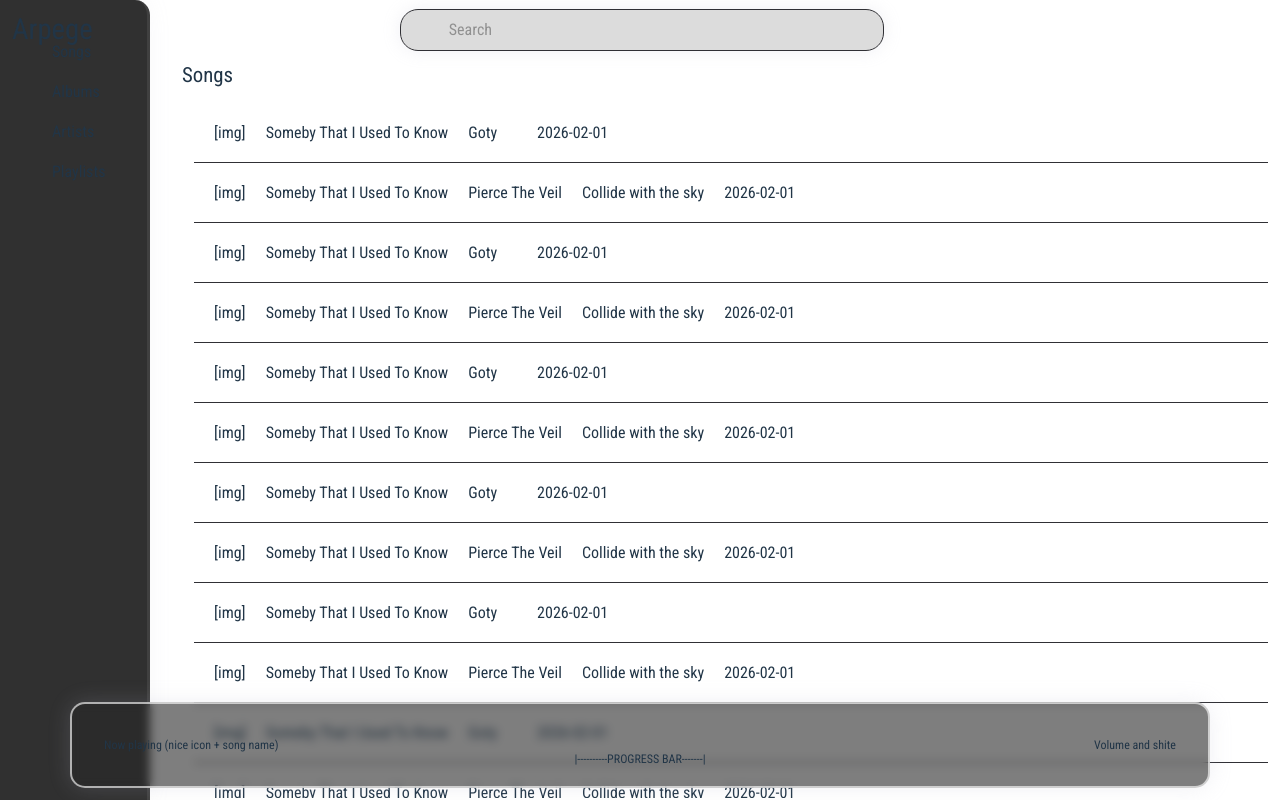
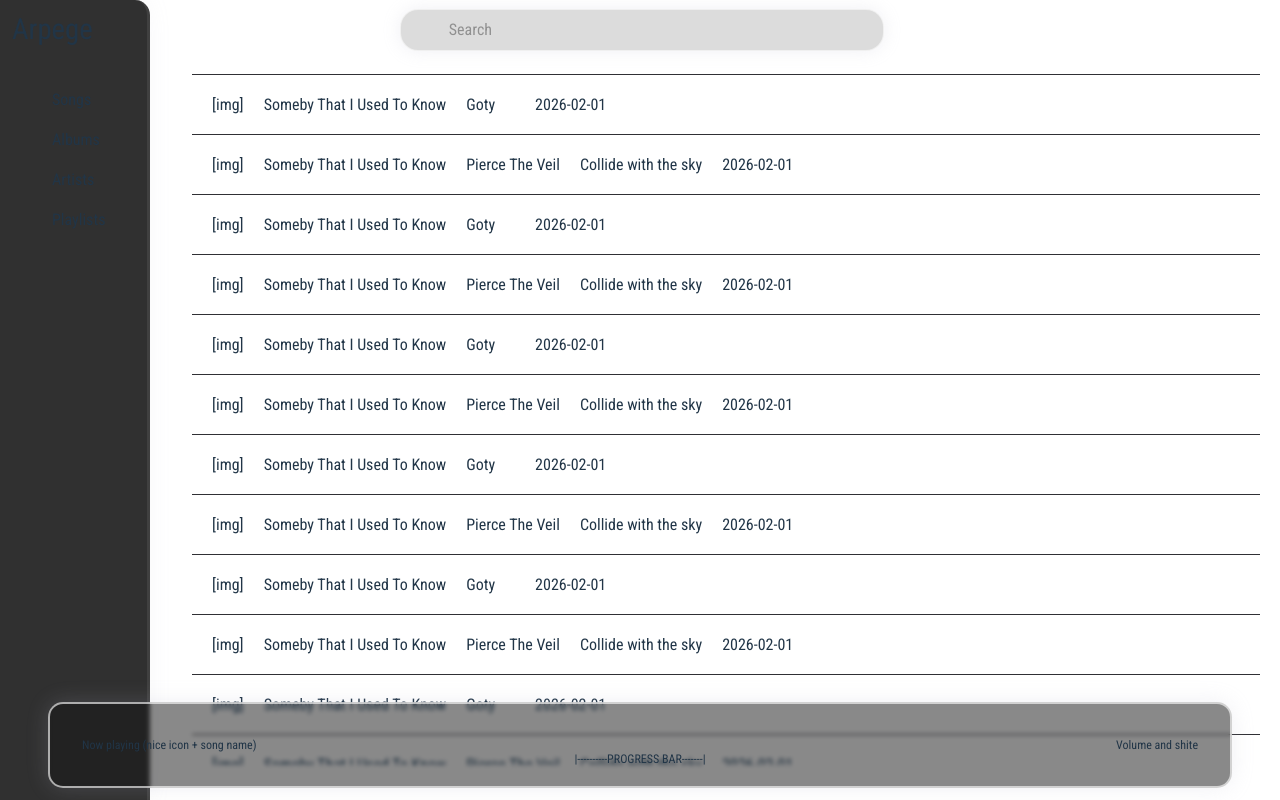
Before and after one commit to brissonwilliam/arpege, a Svelte app in the folder web/: page / in a window 1280 px wide. Built offline with nearby package versions, Linux system fonts and the light colour scheme; some icons are missing.

Commit message:
update css

```diff
--- a/web/src/App.svelte
+++ b/web/src/App.svelte
@@ -8,7 +8,5 @@
 
 <Header />
 <Sidebar />
-<div class="center">
-    <Content />
-</div>
+<Content />
 <Footer />
--- a/web/src/Content.svelte
+++ b/web/src/Content.svelte
@@ -1,9 +1,9 @@
 <script>
 </script>
 
-<div class="content">
-    <h3 class="mb-3 mt-0">Songs</h3>
-    <div class="w-full px-3 table">
+<div class="content content-dim">
+    <div class="w-full px-3 table content-dim">
+        <div class="item-row" style="min-height: var(--content-overflow-top)"></div>
         {#each Array(50) as _, i}
             <div class="item-row">
                 <p><span class="iconamoon--player-play-fill"></span></p>
@@ -22,87 +22,14 @@
                 <p>2026-02-01</p>
             </div>
         {/each}
-<div class="item-row" style="min-height: calc(var(--song-item-height) * 2)"></div>
-
-        <!--
-        <table class="w-full text-left">
-            <thead class="items-head">
-                <tr>
-                    <th></th>
-                    <th style="min-width: 25px">Title</th>
-                    <th style="min-width: 300px"></th>
-                    <th style="min-width: 30px">Artist</th>
-                    <th style="min-width: 50px">Album</th>
-                    <th>Date added</th>
-                </tr>
-            </thead>
-            <tbody class="items">
-                {#each Array(50) as _, i}
-                    <tr>
-                        <td
-                            ><span class="iconamoon--player-play-fill"
-                            ></span></td
-                        >
-                        <td>[img]</td>
-                        <td>Someby That I Used To Know</td>
-                        <td>Goty</td>
-                        <td></td>
-                        <td>2026-02-01</td>
-                    </tr>
-                    <tr>
-                        <td
-                            ><span class="iconamoon--player-play-fill"
-                            ></span></td
-                        >
-                        <td>[img]</td>
-                        <td>Someby That I Used To Know</td>
-                        <td>Pierce The Veil</td>
-                        <td>Collide with the sky</td>
-                        <td>2026-02-01</td>
-                    </tr>
-                {/each}
-            </tbody>
-        </table>
-        -->
+        <div class="item-row" style="min-height: var(--content-overflow-bottom)"></div>
     </div>
 </div>
 
 <style>
-    /*
-    .items-head tr {
-        height: 2.2rem;
-    }
-    .items tr {
-        border-top: 1px solid var(--border-low);
-        height: var(--song-item-height);
-    }
-    .items tr:hover {
-        background-color: var(--bg-high);
-    }
-    .items tr:hover td:first-child {
-        border-top-left-radius: 10px;
-        border-bottom-left-radius: 10px;
-    }
-    .items tr:hover td:last-child {
-        border-top-right-radius: 14px;
-        border-bottom-right-radius: 14px;
-    }
-    table {
+    .table {
+        display: block;
         overflow-y: scroll;
-        max-height: 50vh;
-    }
-    table th {
-        position: sticky;
-        top: 0;
-        z-index: 1;
-        background-color: var(--bg-high);
-    }
-    */
-    .table {
-        overflow-y: scroll;
-        height: calc(100vh - var(--header-height) - var(--footer-height) + 65px); /* add some overflow for beautiful transparency */
-        display: block;
-        top: 10px;
     }
 
     .item-row {
@@ -114,6 +41,7 @@
         gap: 20px;
         margin: 0;
     }
+
     .item-row:hover {
         background-color: var(--bg-high);
         border-radius: 15px;
--- a/web/src/Footer.svelte
+++ b/web/src/Footer.svelte
@@ -5,7 +5,7 @@
 </script>
 
 <div class="footer">
-    <div class="player h-full flex justify-between items-center">
+    <div class="player">
         <div class="w-2/10 text-xs">
             <p>Now playing (nice icon + song name)</p>
         </div>
--- a/web/src/app.css
+++ b/web/src/app.css
@@ -14,18 +14,22 @@
   font-weight: 400;
 
   --footer-height: 110px;
-  --bg-player: rgba(40,40,40,0.60);
+  --bg-player: rgba(20,20,20, 0.50);
 
   --header-height: 60px;
-  --bg-header: rgba(40,40,40, 0.5);
+  --bg-header: rgba(40,40,40, 0.1);
   --bg-search: rgba(20,20,20,0.15);
+
+  --content-overflow-top: 45px;
+  --content-overflow-bottom: 75px;
 
   --sidebar-width: 150px;
   --bg-sidebar: var(--bg-high);
 
   --song-item-height: 60px;
 
-  --blur-strength: 5px;
+  --blur-strength: 2px;
+  --blur-strength-strong: 8px;
 
   --border: #404040;
   --border-low: #303035;
@@ -66,32 +70,37 @@
     width: 100%;
     height: var(--footer-height);
     position: fixed;
-    padding: 12px 40px;
-
-    /*
-    backdrop-filter: blur(var(--blur-strength)) saturate(180%);
-    background-color: var(--bg-header);
-    */
+    padding: 12px 48px;
 
     bottom: 0;
     left: 0;
-    z-index: 10;
 }
 
-.footer .player {
-    padding: 0.5rem 2rem;
+.player {
+    width: 100%;
+    height: 100%;
+
+    display: flex;
+    justify-content: center;
+    align-items: center;
+
     border-radius: 15px;
     border: 2px solid var(--border-high);
     backdrop-filter: blur(var(--blur-strength)) saturate(180%); /* Frosted glass effect */
     box-shadow: 0 0 22px var(--glow);
-    width: 95%;
     background-color: var(--bg-player);
-    margin: 0px auto 0px auto;
+
+    padding: 0.5rem 2rem;
+    margin: 0;
+
+    z-index: 10;
 }
 
 .header {
     z-index: 10;
     position: fixed;
+    top: 0;
+    left: 0;
     width: 100vw;
     height: var(--header-height);
 
@@ -108,30 +117,29 @@
 
 .search {
     border-radius: 18px;
-    border: 1px solid var(--border-low);
+    border: 1px solid var(--border-high);
     min-width: 200px;
     height: calc(var(--header-height) - 18px);
-    backdrop-filter: blur(var(--blur-strength)) saturate(180%);
+    backdrop-filter: blur(var(--blur-strength-strong)) saturate(180%);
     background-color: var(--bg-search);
     box-shadow: 0 0 18px var(--glow);
 }
 
-.center {
-    display: flex;
+.content-dim {
     width: 100%;
-    padding-top: calc(var(--header-height));
-    padding-bottom: calc(var(--footer-height));
-    height: 100%;
+    max-width: calc(100vw - var(--sidebar-width) - 8px);
+
+    height: calc(100vh - var(--header-height) - var(--footer-height) + var(--content-overflow-top) + var(--content-overflow-bottom));
+    min-height: 80px;
 }
 
+.content {
+    position: fixed;
+    top: calc(var(--header-height) - var(--content-overflow-top));
 
-.content {
-    width: 100%;
-    padding-left: 2rem;
+    margin-bottom: calc(var(--footer-height) - var(--content-overflow));
     margin-left: var(--sidebar-width);
-
-    max-height: calc(100vh - var(--header-height) - var(--footer-height));
-    min-height: 100px;
+    padding-left: 30px;
 }
 
 .window-pill {
@@ -153,11 +161,16 @@
 
 .sidebar {
     position: fixed;
+    top: 0;
+
     background-color: var(--bg-sidebar);
     padding: 12px;
     border-right: 3px solid var(--border);
     border-radius: 0px 15px 0px 0px;
     box-shadow: -10px 0 30px var(--glow);
+
+    padding-top: var(--header-height);
+
     width: var(--sidebar-width);
     height: 100%;
 }
```
Also changed, not shown: 1 other file (tests, documents, lock files or other folders).
